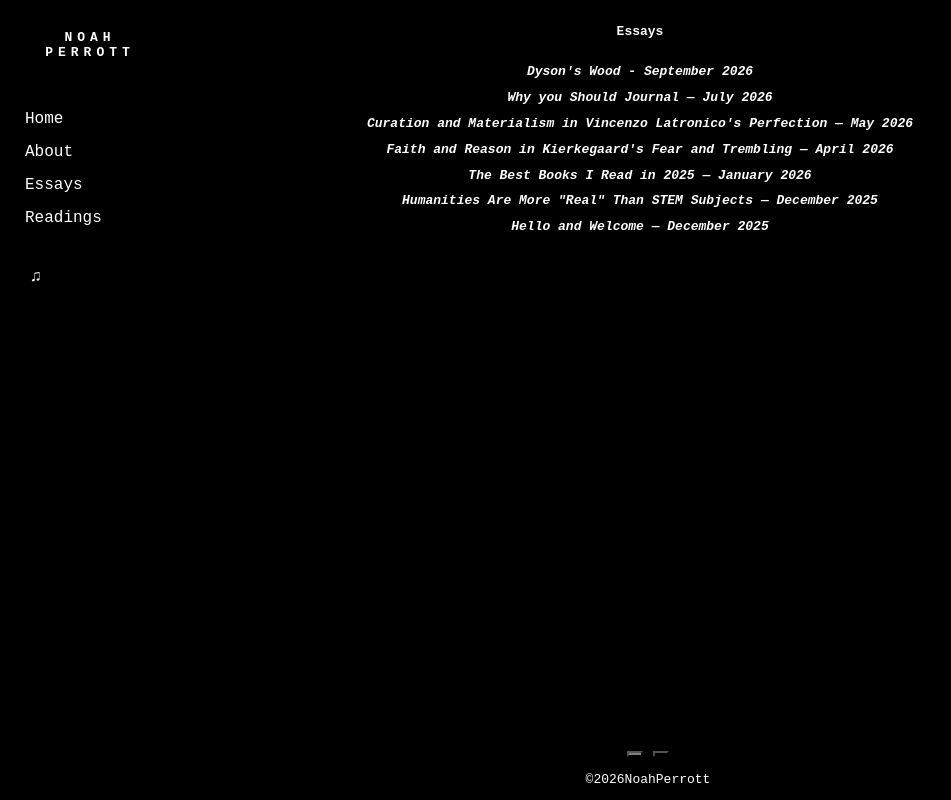
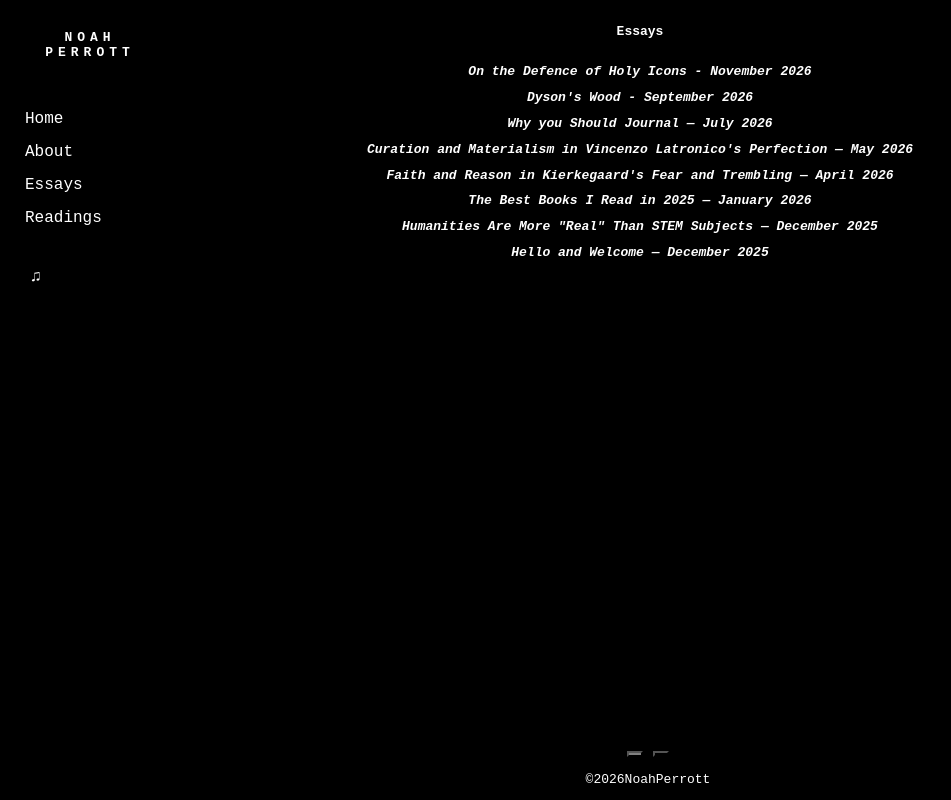
Before and after one commit to NoahP1608/noahperrott, a plain HTML site: page essays.html in a window 1280 px wide. Shown: the whole page, without its empty margins (0-951 px from the left). Drawn offline with Linux system fonts and the light colour scheme.

Commit message:
Update essays.html

```diff
--- a/essays.html
+++ b/essays.html
@@ -40,6 +40,10 @@
     <h1 class="title">Essays</h1>
 
     <div class="essays">
+
+      <a href="essays/essay8.html">
+        <h2 class="normal">On the Defence of Holy Icons - November 2026</h2>
+      </a>
 
       <a href="essays/essay7.html">
         <h2 class="normal">Dyson's Wood - September 2026</h2>
```
